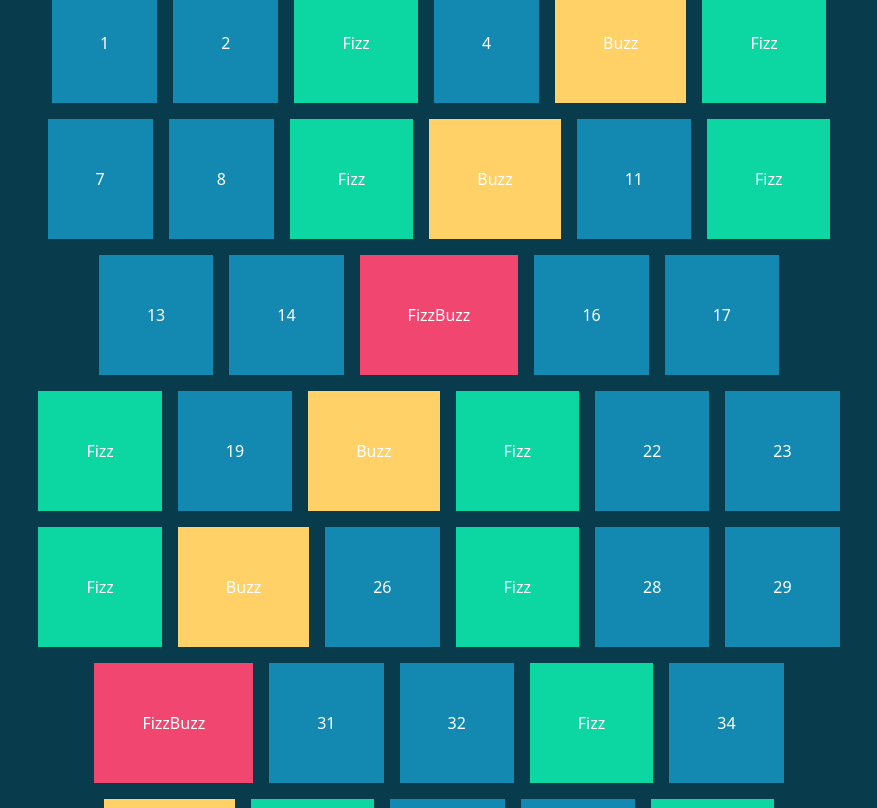
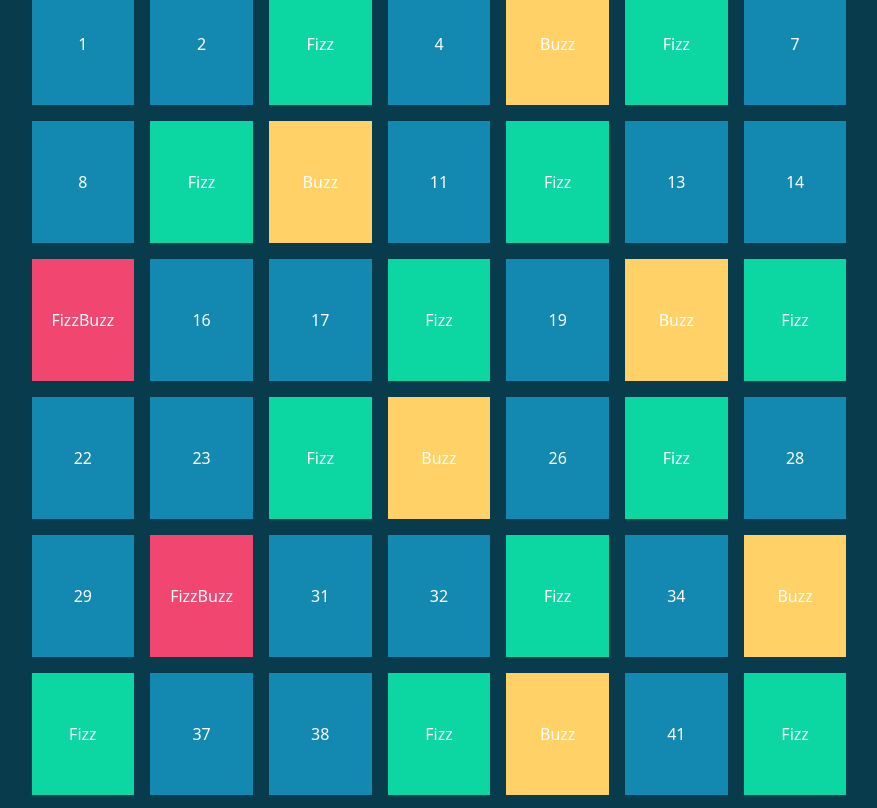
Before and after one commit to DarioGuastella/js-fizzbuzz, a plain HTML site: page index.html in a window 1280 px wide. Shown: the part 169-977 px from the top of the page, without its empty margins (193-1070 px from the left). Drawn offline with nearby package versions, Linux system fonts and the light colour scheme.

Commit message:
layout fix, aggiunge paragrafo dentro div

```diff
--- a/css/style.css
+++ b/css/style.css
@@ -14,11 +14,6 @@ h1 {
     font-weight: 600;
 }
 
-p {
-    margin-right: 1rem;
-    padding: 3rem;
-    background-color: red;
-}
 
 /* COLORI DI SFONDO */
 
@@ -36,3 +31,12 @@ p {
 .bgRed {
     background-color: #f0466f;
 }
+
+.prova {
+    width: calc((100% / 7) - 1rem);
+    height: 122px;
+    margin: 0 1rem 1rem 0;
+    display: inline-flex;
+    justify-content: center;
+    align-items: center;
+}
--- a/index.html
+++ b/index.html
@@ -21,7 +21,8 @@
     <main>
         <div class="container">
             <div class="row">
-                <div id="col" class="col-9 text-center m-auto">
+                <div id="col" class="col-9 text-center m-auto d-flex flex-wrap">
+
 
                 </div>
             </div>
--- a/js/main.js
+++ b/js/main.js
@@ -1,32 +1,40 @@
 const container = document.getElementById("col");
 for (let i = 1; i <= 100; i++) {
     if (i % 15 == 0) {
+        const newDiv = document.createElement("div");
         const newParagraph = document.createElement("p");
-        newParagraph.innerHTML = "FizzBuzz" ;
-        newParagraph.classList.add("d-inline-block");
-        newParagraph.classList.add("bgRed");
-        container.append(newParagraph);
+        newDiv.innerHTML = "FizzBuzz" ;
+        newDiv.classList.add("prova");
+        newDiv.classList.add("bgRed");
+        container.append(newDiv);
+        newDiv.append(newParagraph);
         console.log("FizzBuzz");
     } else if (i % 5 == 0) {
+        const newDiv = document.createElement("div");
         const newParagraph = document.createElement("p");
-        newParagraph.innerHTML = "Buzz" ;
-        newParagraph.classList.add("d-inline-block");
-        newParagraph.classList.add("bgOrange");
-        container.append(newParagraph);
+        newDiv.innerHTML = "Buzz";
+        newDiv.classList.add("prova");
+        newDiv.classList.add("bgOrange");
+        container.append(newDiv);
+        newDiv.append(newParagraph);
         console.log("Buzz");
     } else if (i % 3 == 0) {
+        const newDiv = document.createElement("div");
         const newParagraph = document.createElement("p");
-        newParagraph.innerHTML = "Fizz" ;
-        newParagraph.classList.add("d-inline-block");
-        newParagraph.classList.add("bgGreen");
-        container.append(newParagraph);
+        newDiv.innerHTML = "Fizz" ;
+        newDiv.classList.add("prova");
+        newDiv.classList.add("bgGreen");
+        container.append(newDiv);
+        newDiv.append(newParagraph);
         console.log("Fizz");
     } else {
+        const newDiv = document.createElement("div");
         const newParagraph = document.createElement("p");
-        newParagraph.innerHTML = i ;
-        newParagraph.classList.add("d-inline-block");
-        newParagraph.classList.add("bgBlue");
-        container.append(newParagraph);
+        newDiv.innerHTML = i ;
+        newDiv.classList.add("prova");
+        newDiv.classList.add("bgBlue");
+        container.append(newDiv);
+        newDiv.append(newParagraph);
         console.log(i);
     }
 }
```
